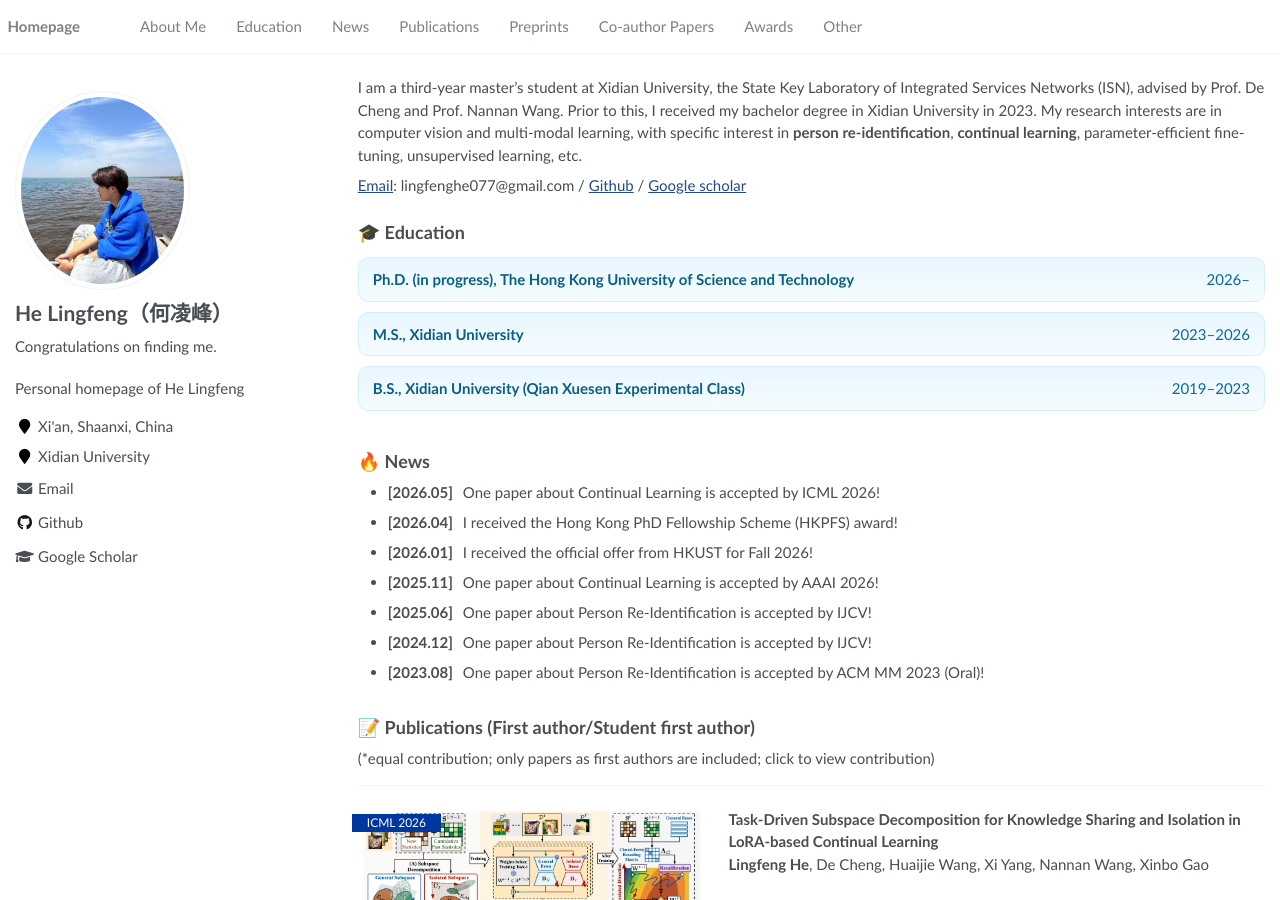
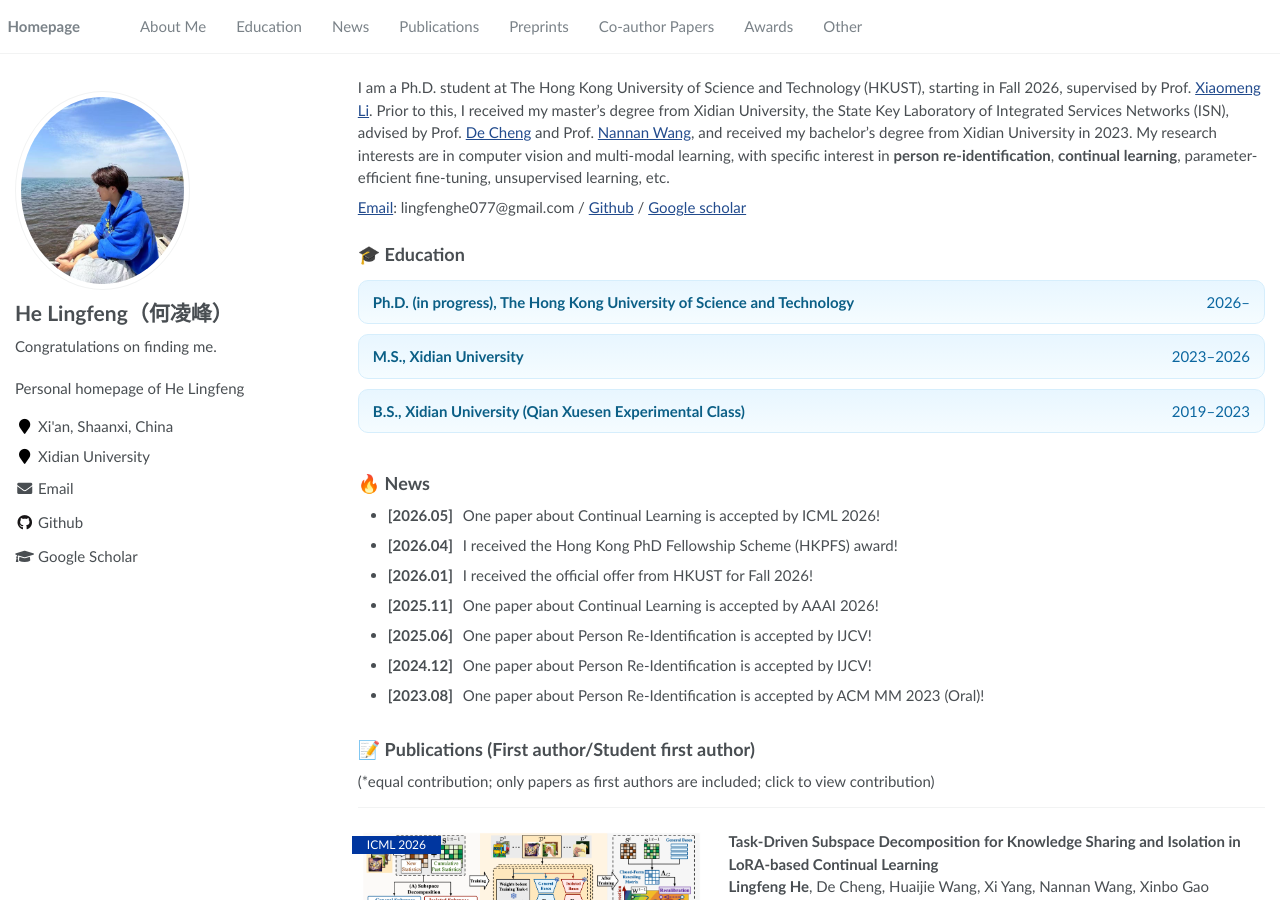
Before and after one commit to HHHLF/profile, a Jekyll site: the page built from _pages/about.md, in a window 1280 px wide and 900 px high. Built offline with Jekyll 4.4.1, drawn with Linux system fonts in a browser that asks for light colours.

Commit message:
fix: update bio and advisor scholar links

```diff
--- a/_pages/about.md
+++ b/_pages/about.md
@@ -299,7 +299,7 @@ document.addEventListener("click", function(event) {
 
 <span class="anchor" id="about-me"></span>
 
-I am a third-year master's student at Xidian University, the State Key Laboratory of Integrated Services Networks (ISN), advised by Prof. De Cheng and Prof. Nannan Wang. Prior to this, I received my bachelor degree in Xidian University in 2023. My research interests are in computer vision and multi-modal learning, with specific interest in **person re-identification**, **continual learning**, parameter-efficient fine-tuning, unsupervised learning, etc.
+I am a Ph.D. student at The Hong Kong University of Science and Technology (HKUST), starting in Fall 2026, supervised by Prof. [Xiaomeng Li](https://scholar.google.com/citations?user=uVTzPpoAAAAJ&hl=en). Prior to this, I received my master's degree from Xidian University, the State Key Laboratory of Integrated Services Networks (ISN), advised by Prof. [De Cheng](https://scholar.google.com/citations?user=180lASkAAAAJ&hl=en) and Prof. [Nannan Wang](https://scholar.google.com/citations?user=SRBn7oUAAAAJ&hl=en), and received my bachelor's degree from Xidian University in 2023. My research interests are in computer vision and multi-modal learning, with specific interest in **person re-identification**, **continual learning**, parameter-efficient fine-tuning, unsupervised learning, etc.
 
 [Email](mailto:lingfenghe077@gmail.com): lingfenghe077@gmail.com / [Github](https://github.com/HHHLF) / [Google scholar](https://scholar.google.com/citations?user=bUCPpbAAAAAJ&hl=zh-CN)
 
```
